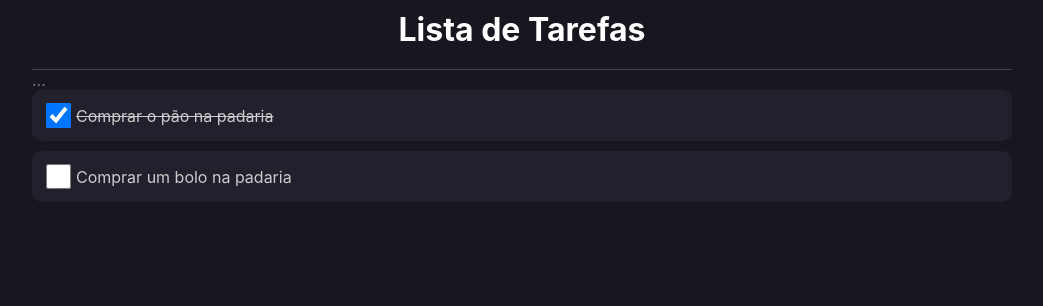
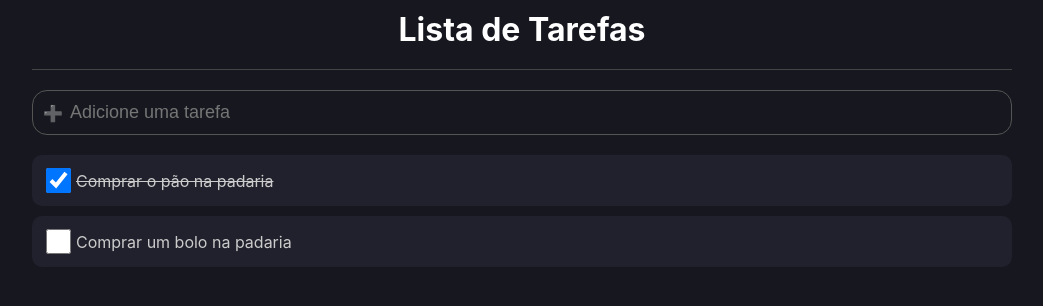
Before and after one commit to jgapadua/Projetos-ReactJS, a React (Vite) app in the folder todolist/: page / in a window 1280 px wide. Shown: the top 306 px of the page, without its empty margins (118-1161 px from the left). Built offline with nearby package versions, Linux system fonts and the light colour scheme.

Commit message:
stylizei o addArea

```diff
--- a/todolist/src/components/AddArea/index.tsx
+++ b/todolist/src/components/AddArea/index.tsx
@@ -3,7 +3,12 @@ import * as C from './styles';
 export const AddArea=() =>{
   return (
     <C.Container>
-      ...
+      <div className='image'>➕</div>
+      <input
+        type= 'text'
+        placeholder='Adicione uma tarefa'
+      />
+
     </C.Container>
-  )
+  );
 }
--- a/todolist/src/components/AddArea/styles.ts
+++ b/todolist/src/components/AddArea/styles.ts
@@ -1,3 +1,23 @@
 import styled from "styled-components";
 
-export const Container = styled.div``
+export const Container = styled.div`
+  border: 1px solid #555;
+  border-radius:15px;
+  padding: 10px;
+  margin: 20px 0;
+  display: flex;
+  align-items: center;
+
+  .image{
+    margin-right: 5px;
+  }
+
+  input{
+    border: 0px;
+    background: transparent;
+    outline: 0;
+    color: #FFF;
+    font-size: 18px;
+    flex: 1;
+  }
+`;
--- a/todolist/src/components/ListItem/styles.ts
+++ b/todolist/src/components/ListItem/styles.ts
@@ -4,7 +4,7 @@ type ContainerProps = {
     done: boolean;
 }
 
-export const Container = styled.div(({ done }: ContainerProps)=>(
+export const Container = styled.div<ContainerProps>(({ done })=>(
     `
     display: flex;
     background-color: #20212C;
```
